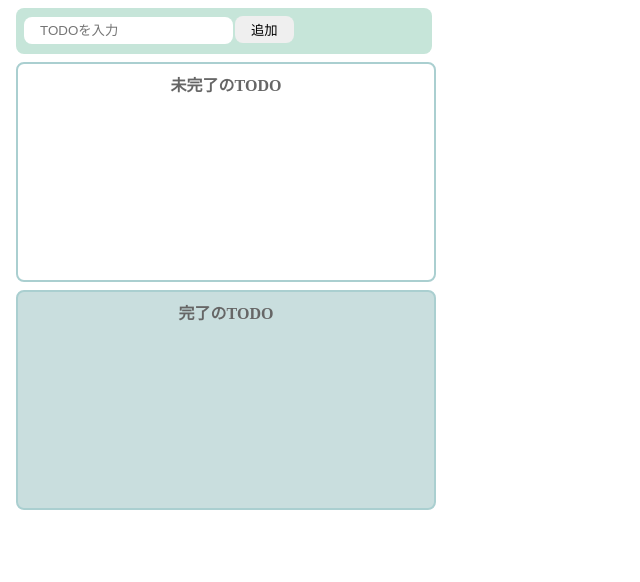
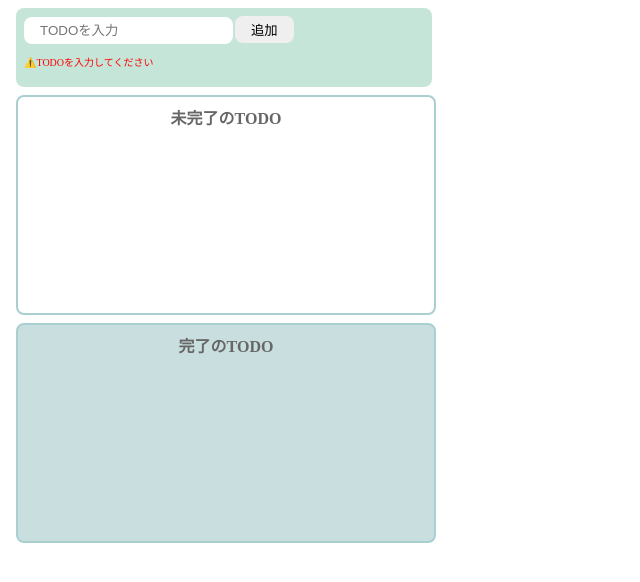
Before and after one commit to hmakino8/React_practice, a React (Create React App) app in the folder react-apps/react-udemy-todo-app/: page / in a window 1280 px wide. Both pictures are taken after a click on the button "追加". Shown: the top 582 px of the page, without its empty margins (0-640 px from the left). Built offline with nearby package versions, Linux system fonts and the light colour scheme.

Commit message:
♻️ Css改善、エラーメッセージの挙動改善

```diff
--- a/react-apps/react-udemy-todo-app/src/Todo.jsx
+++ b/react-apps/react-udemy-todo-app/src/Todo.jsx
@@ -8,6 +8,7 @@ export const Todo = () => {
   const [todoText, setTodoText] = useState("");
   const [incompleteTodos, setIncompleteTodos] = useState([]);
   const [completeTodos, setCompleteTodos] = useState([]);
+  const [errorMessage, setErrorMessage] = useState("");
 
   const onChangeTodoText = (event) => setTodoText(event.target.value);
 
@@ -16,32 +17,27 @@ export const Todo = () => {
     trimedTodoText.trim();
 
     if (trimedTodoText === "") {
-      return {
-        success: false,
-        message: "TODOを入力してください",
-      };
+      setErrorMessage("⚠️TODOを入力してください");
+      return false;
     }
 
     const totalTodos = incompleteTodos.length + completeTodos.length + 1;
     const MAX_TODO = 10;
 
     if (totalTodos > MAX_TODO) {
-      return {
-        success: false,
-        message:
-          "TODOリストに追加できるのは10個までです。項目を削除してください。",
-      };
+      setErrorMessage(
+        "⚠️TODOリストに追加できるのは10個までです。\n項目を削除してください。"
+      );
+      return false;
     }
-    return { success: true };
+
+    setErrorMessage("");
+    return true;
   };
 
   const onClickAdd = () => {
-    const result = validateInput();
+    if (!validateInput()) return;
 
-    if (!result.success) {
-      alert(result.message);
-      return;
-    }
     const newTodos = [...incompleteTodos, todoText];
     setIncompleteTodos(newTodos);
     setTodoText("");
@@ -58,6 +54,7 @@ export const Todo = () => {
     const toTodos = isComplete ? completeTodos : incompleteTodos;
     const setFromTodos = isComplete ? setIncompleteTodos : setCompleteTodos;
     const setToTodos = isComplete ? setCompleteTodos : setIncompleteTodos;
+    setErrorMessage(""); // エラー発生時かつ完了or削除ボタンが押されたらエラー解除
 
     setToTodos([...toTodos, fromTodos[index]]);
     setFromTodos(fromTodos.toSpliced(index, 1));
@@ -67,8 +64,9 @@ export const Todo = () => {
     <>
       <InputTodos
         todoText={todoText}
-        onChange={onChangeTodoText}
-        onClick={onClickAdd}
+        onChangeTodoText={onChangeTodoText}
+        onClickAdd={onClickAdd}
+        errorMessage={errorMessage}
       />
       <IncompleteTodos
         incompleteTodos={incompleteTodos}
--- a/react-apps/react-udemy-todo-app/src/components/CompleteTodos.jsx
+++ b/react-apps/react-udemy-todo-app/src/components/CompleteTodos.jsx
@@ -1,14 +1,40 @@
+const styleCompleteArea = {
+  border: "2px solid #aacfd0",
+  width: "400px",
+  minHeight: "200px",
+  padding: "8px",
+  margin: "8px",
+  borderRadius: "8px",
+  backgroundColor: "#c9dede",
+};
+
+const styleTitle = {
+  textAlign: "center",
+  marginTop: "0",
+  fontWeight: "bold",
+};
+
+const listRow = {
+  display: "flex",
+  alignItems: "center",
+};
+
+const todoItem = {
+  margin: "6px",
+};
+
 export const CompleteTodos = (props) => {
   const { completeTodos, onClickToggleTodo } = props;
 
   return (
-    <div className="complete-area">
-      <p className="title">完了のTODO</p>
+    <div style={styleCompleteArea}>
+      <p style={styleTitle}>完了のTODO</p>
       <ul>
         {completeTodos.map((todo, index) => (
-          <li key={todo}>
-            <div className="list-row">
-              <p className="todo-item">{todo}</p>
+          // 一意のkeynにする
+          <li key={`${todo}-${index}`}>
+            <div style={listRow}>
+              <p style={todoItem}>{todo}</p>
               <button onClick={() => onClickToggleTodo(index, false)}>
                 戻す
               </button>
--- a/react-apps/react-udemy-todo-app/src/components/IncompleteTodos.jsx
+++ b/react-apps/react-udemy-todo-app/src/components/IncompleteTodos.jsx
@@ -1,14 +1,39 @@
+const styleIncompleteArea = {
+  border: "2px solid #aacfd0",
+  width: "400px",
+  minHeight: "200px",
+  padding: "8px",
+  margin: "8px",
+  borderRadius: "8px",
+};
+
+const styleTitle = {
+  textAlign: "center",
+  marginTop: "0",
+  fontWeight: "bold",
+};
+
+const listRow = {
+  display: "flex",
+  alignItems: "center",
+};
+
+const todoItem = {
+  margin: "6px",
+};
+
 export const IncompleteTodos = (props) => {
   const { incompleteTodos, onClickToggleTodo, onClickDelete } = props;
 
   return (
-    <div className="incomplete-area">
-      <p className="title">未完了のTODO</p>
+    <div style={styleIncompleteArea}>
+      <p style={styleTitle}>未完了のTODO</p>
       <ul>
         {incompleteTodos.map((todo, index) => (
-          <li key={todo}>
-            <div className="list-row">
-              <p className="todo-item">{todo}</p>
+          // 一意のkeyにする
+          <li key={`${todo}-${index}`}>
+            <div style={listRow}>
+              <p style={todoItem}>{todo}</p>
               <button onClick={() => onClickToggleTodo(index, true)}>
                 完了
               </button>
--- a/react-apps/react-udemy-todo-app/src/components/InputTodo.jsx
+++ b/react-apps/react-udemy-todo-app/src/components/InputTodo.jsx
@@ -1,14 +1,30 @@
+const inputArea = {
+  backgroundColor: "#c6e5d9",
+  width: "400px",
+  height: "auto",
+  padding: "8px",
+  margin: "8px",
+  borderRadius: "8px",
+};
+
+const styleParagraph = {
+  fontSize: "10px",
+  whiteSpace: "pre-line",
+  color: "red",
+};
+
 export const InputTodos = (props) => {
-  const { todoText, onChange, onClick } = props;
+  const { todoText, onChangeTodoText, onClickAdd, errorMessage } = props;
 
   return (
-    <div className="input-area">
+    <div style={inputArea}>
       <input
         placeholder="TODOを入力"
         value={todoText}
-        onChange={onChange}
+        onChange={onChangeTodoText}
       ></input>
-      <button onClick={onClick}>追加</button>
+      <button onClick={onClickAdd}>追加</button>
+      {errorMessage && <p style={styleParagraph}>{errorMessage}</p>}
     </div>
   );
 };
--- a/react-apps/react-udemy-todo-app/src/style.css
+++ b/react-apps/react-udemy-todo-app/src/style.css
@@ -22,45 +22,8 @@ button:hover {
   cursor: pointer;
 }
 
-.input-area {
-  background-color: #c6e5d9;
-  width: 400px;
-  height: 30px;
-  padding: 8px;
-  margin: 8px;
-  border-radius: 8px;
-}
-
-.incomplete-area {
-  border: 2px solid #aacfd0;
-  width: 400px;
-  min-height: 200px; /*動的に高さを確保*/
-  padding: 8px;
-  margin: 8px;
-  border-radius: 8px;
-}
-
-.complete-area {
-  border: 2px solid #aacfd0;
-  width: 400px;
-  min-height: 200px;
-  padding: 8px;
-  margin: 8px;
-  border-radius: 8px;
-  background-color: #c9dede;
-}
-
 .title {
   text-align: center;
   margin-top: 0;
   font-weight: bold;
 }
-
-.list-row {
-  display: flex;
-  align-items: center;
-}
-
-.todo-item {
-  margin: 6px;
-}
```
